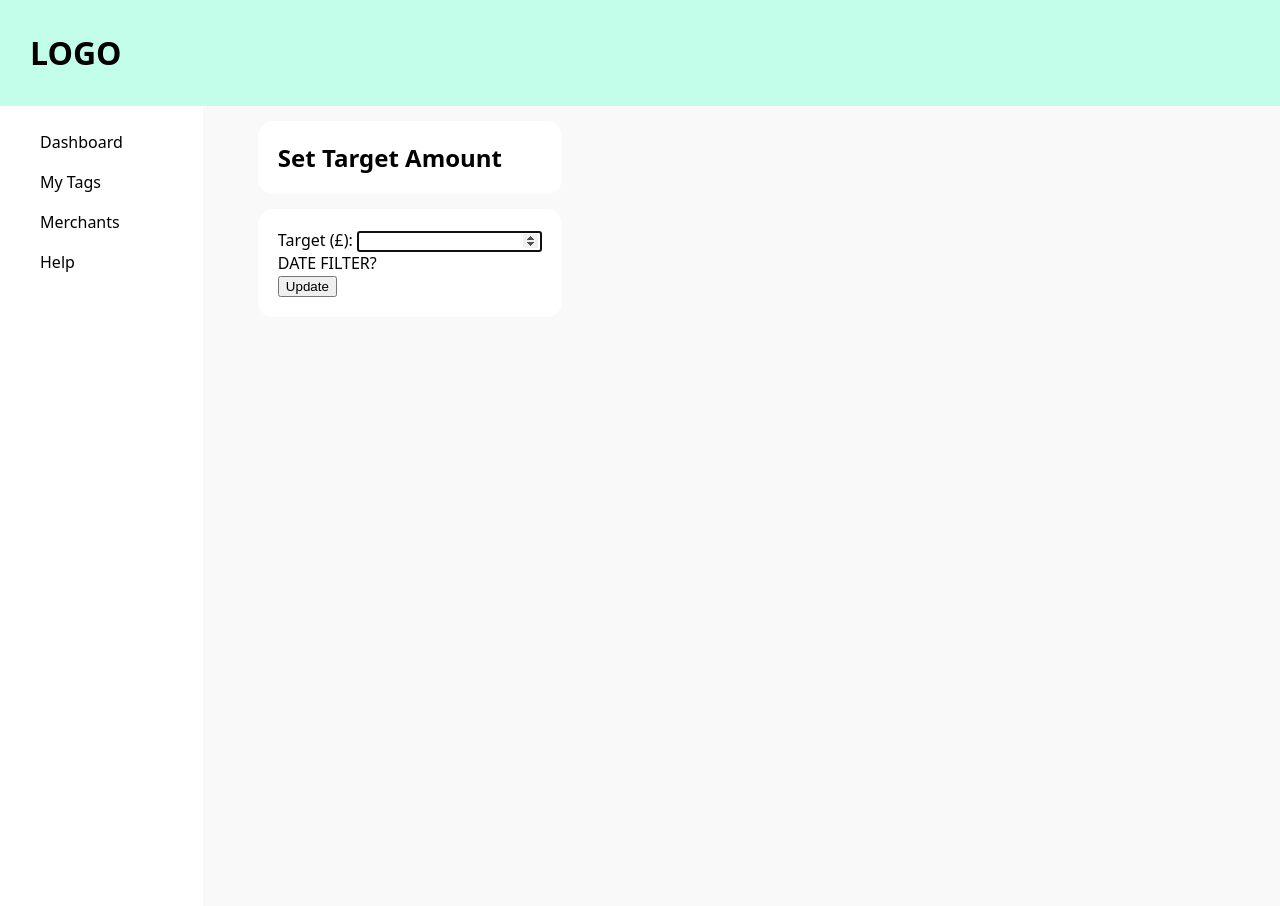
After one commit to knowles28/spending_tracker, a Flask app: page /transactions/edit-target in a window 1280 px wide. The commit adds this page. Run offline with Flask 2, Linux system fonts and the light colour scheme.

Commit message:
created update target page

```diff
--- a/controllers/transaction_controller.py
+++ b/controllers/transaction_controller.py
@@ -1,3 +1,4 @@
+from crypt import methods
 from flask import Flask, render_template, request, redirect
 from flask import Blueprint
 from models.transaction import Transaction
@@ -67,3 +68,11 @@ def delete_transaction(id):
     transaction_repository.delete(id)
 
     return redirect("/transactions")
+
+@transactions_blueprint.route("/transactions/edit-target", methods=['GET'])
+def edit_target():
+    return render_template("/transactions/target.html")
+
+@transactions_blueprint.route("/transactions/update-target", methods=['POST'])
+def update_target():
+    updated_target = request.form['']
--- a/repositories/tag_repository.py
+++ b/repositories/tag_repository.py
@@ -41,6 +41,7 @@ def update(tag):
     run_sql(sql, values)
 
 
+
 def delete(id):
     sql = "DELETE FROM tags WHERE id = %s"
     values = [id]
--- a/repositories/transaction_repository.py
+++ b/repositories/transaction_repository.py
@@ -54,6 +54,9 @@ def update(transaction):
     values = [transaction.merchant, transaction.description, transaction.tag, transaction.price, transaction.date, transaction.id]
     run_sql(sql, values)
 
+def update_target():
+    pass
+
 
 def delete(id):
     sql = "DELETE FROM transactions WHERE id = %s"
--- a/templates/base.html
+++ b/templates/base.html
@@ -6,6 +6,8 @@
     <meta name="viewport" content="width=device-width, initial-scale=1.0">
     <title>Spending Tracker</title>
     <link rel="stylesheet" href="{{ url_for('static', filename='css/style.css') }}">
+    <link rel="stylesheet" href="https://stackpath.bootstrapcdn.com/font-awesome/4.7.0/css/font-awesome.min.css" crossorigin="anonymous">
+
 </head>
 <body>
     <header>
@@ -17,7 +19,7 @@
             <nav>
                 <ul>
                     <li> <a href="/transactions">Dashboard </a> </li>
-                    <li> <a href="/tags"></i> <i class="fa-solid fa-tag"></i> My Tags </a> </li>
+                    <li> <a href="/tags"> My Tags </a> </li>
                     <li> <a href="/merchants">Merchants </a> </li>
                     <li> <a href="/">Help </a> </li>
                 </ul>
--- a/templates/tags/edit.html
+++ b/templates/tags/edit.html
@@ -20,7 +20,6 @@
             No
             </option>
 
-
         </select>
         <br>
         <button type="submit">Update</button>
--- a/templates/transactions/index.html
+++ b/templates/transactions/index.html
@@ -23,7 +23,7 @@
     </div>
 
     <div class="new-button">
-        <button><a href="">Update Target</a></button>
+        <button><a href="/transactions/edit-target">Update Target</a></button>
     </div>
 
     <div class="total-target">
@@ -67,7 +67,7 @@
 
                 <div class="buttons div6">
                     <form class="delete-button" action="/transactions/{{ transaction.id }}/delete" method="post">
-                        <button>Delete</button>
+                        <button><i class="fa fa-trash-o fa-3x"></i></button>
                     </form>
                 </div>
             </div>
--- /dev/null
+++ b/templates/transactions/target.html
@@ -0,0 +1,23 @@
+{% extends 'base.html' %}
+
+{% block content %}
+
+<h1 class="page-title">Set Target Amount</h1>
+
+<div class="new-form">
+    <form action="/transactions/update-target" method="post">
+
+        <div>
+            <label for="target"> Target (£):</label>
+            <input type="number" name="target" required autofocus>
+
+        </div>
+
+        <div>
+            DATE FILTER?
+        </div>
+
+        <button type="submit">Update</button>
+
+
+{% endblock content %}
```
Also changed, not shown: controllers/merchant_controller.py (+13 -0 lines), controllers/tag_controller.py (+14 -0 lines), models/merchant.py (+8 -0 lines), models/tag.py (+9 -0 lines), templates/merchants/index.html (+12 -1 lines), templates/tags/index.html (+16 -3 lines), templates/transactions/new.html (line endings or trailing spaces).
